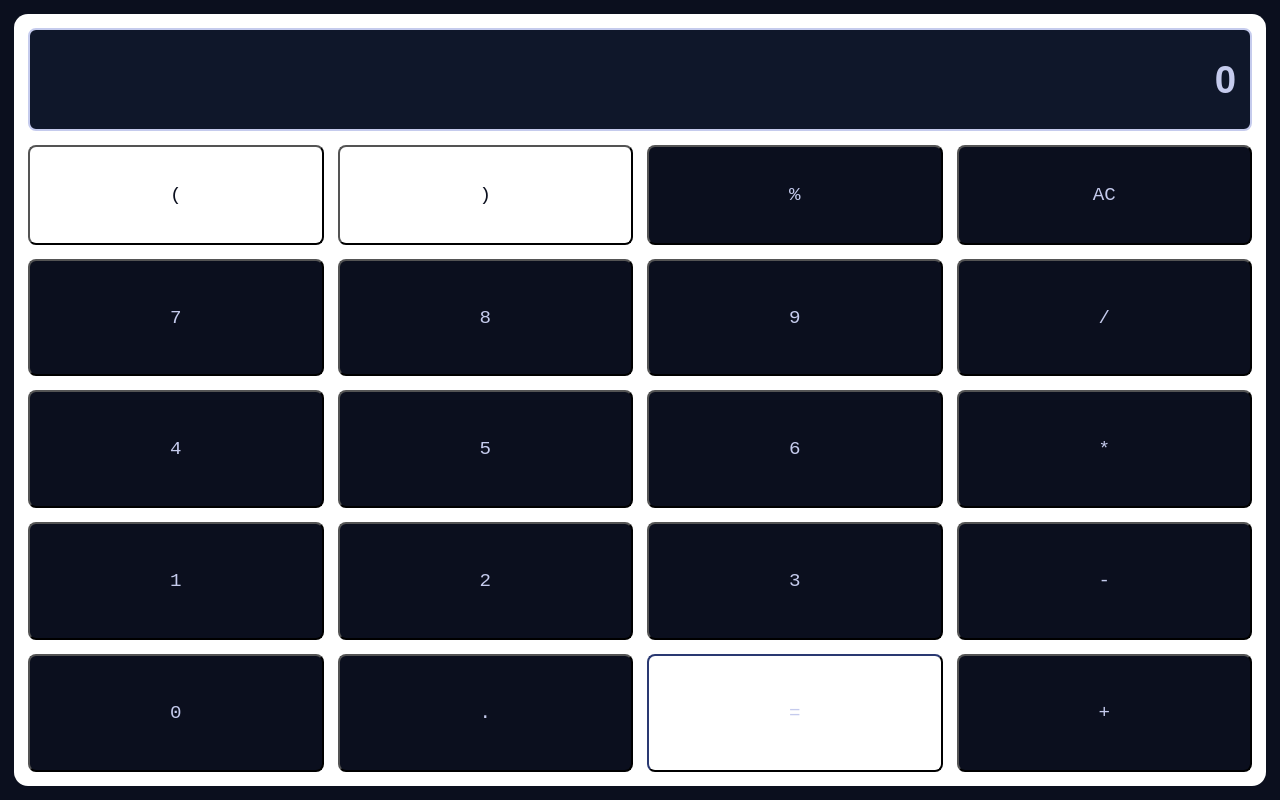
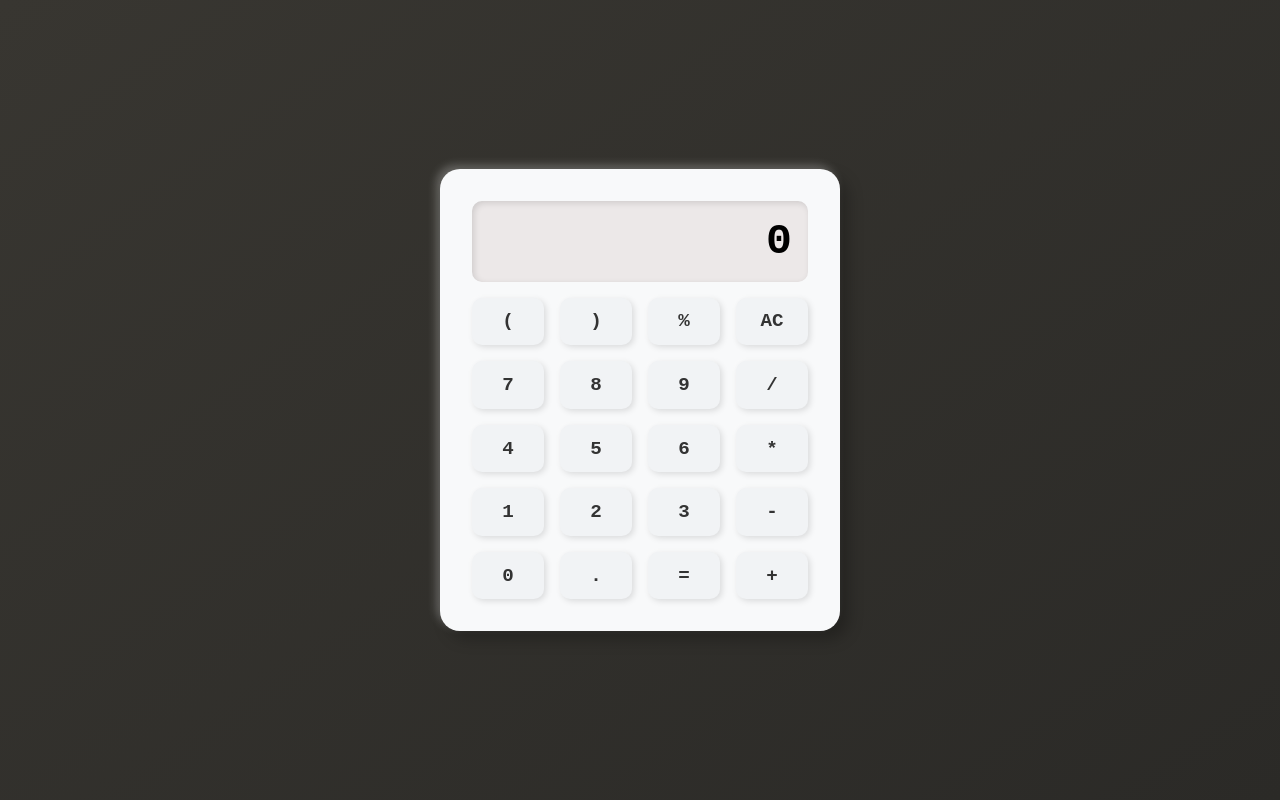
Before and after one commit to NOMAN590/Calculator, a plain HTML site: page index.html in a window 1280 px wide. Drawn offline with Linux system fonts and the light colour scheme.

Commit message:
styles.css

```diff
--- a/styles.css
+++ b/styles.css
@@ -1,103 +1,72 @@
-:root {
-    --bg-color: #0b0f1e;
-    --text-color: #c5cbed;
-    --bg-light: #0f172a;
-    --accent-color: cyan;
-}
-
 * {
     margin: 0;
     padding: 0;
     box-sizing: border-box;
-    font-family: 'Jetbrains Mono', monospace;
+    font-family: 'JetBrain Mono', monospace;
     user-select: none;
 }
 
 body {
-    background: var(--bg-color);
-    color: var(--text-color);
     min-height: 100vh;
     display: flex;
-    flex-direction: column;
-    padding: 14px;
+    justify-content: center;
+    align-items: center;
+    background: linear-gradient(145deg, #383631, #2b2a27);
 }
 
 .calcContainer {
-    background: white;
-    flex: 1;
-    border-radius: 14px;
-    padding: 14px;
+    background: #f8f9fa;
+    padding: 2rem;
+    border-radius: 20px;
+    box-shadow: 8px 8px 15px #00000040, -4px -4px 8px #ffffff40;
+    max-width: 400px;
+    width: 100%;
     display: flex;
     flex-direction: column;
-    gap: 14px;
-    min-height: 400px;
+    gap: 1rem;
 }
 
 .display {
-    background: var(--bg-light);
-    padding: 14px;
-    border-radius: 8px;
-    border: 2px solid var(--text-color);
-    flex: 1;
-    display: flex;
-    align-items: center;
-    justify-content: end;
-    font-size: 1.6em;
-    line-height: 1rem;
-    overflow: hidden;
+    background: #ece8e8;
+    border-radius: 10px;
+    padding: 1rem;
+    font-size: 1.8rem;
+    text-align: right;
+    border: none;
+    box-shadow: inset 2px 2px 6px #00000020;
+    white-space: normal;
+    word-break: break-all;
+    overflow-wrap: break-word;
+    min-height: 3.5rem;
 }
 
-.display h1 {
-    white-space: nowrap;
-    text-align: end;
-    font-family: 'Montserrat', sans-serif;
-    font-weight: 800;
-}
 
 .btnsContainer {
     display: flex;
     flex-direction: column;
-    gap: 14px;
-    flex: 8;
+    gap: 1rem;
 }
 
 .btnRow {
     display: grid;
-    grid-template-columns: repeat(4, minmax(0, 1fr));
-    gap: 14px;
-    flex: 5;
-}
-
-.smRow {
-    flex: 4 !important;
-}
-
-.smRow>button:nth-child(1),
-.smRow>button:nth-child(2) {
-    background: white !important;
-    color: var(--bg-color) !important;
+    grid-template-columns: repeat(4, 1fr);
+    gap: 1rem;
 }
 
 .btn {
-    background: var(--bg-color);
-    color: var(--text-color);
-    border: 2px solid (--text-color);
-    border-radius: 8px;
-    display: grid;
-    place-items: center;
+    background: #f1f3f5;
+    border: none;
+    border-radius: 10px;
+    padding: .8rem;
+    font-size: 1.2rem;
+    font-weight: bold;
+    color: #333;
     cursor: pointer;
-    transition-duration: 200ms;
+    box-shadow: 2px 2px 6px #00000020, -2px -2px 6px #ffffff60;
+    transition: all 0.2s ease;
 }
 
 .btn:hover {
-    opacity: 0.8;
+    background: #e9ecef;
+    transform: scale(1.05);
 }
-
-.btn p {
-    font-size: 1.2rem;
-}
-
-.btnRow:last-child>.btn:nth-child(3) {
-    border-color: var(--bg-color);
-    background: white;
-}
```
